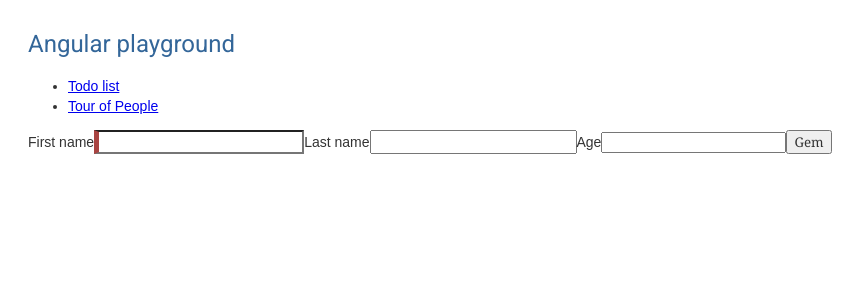
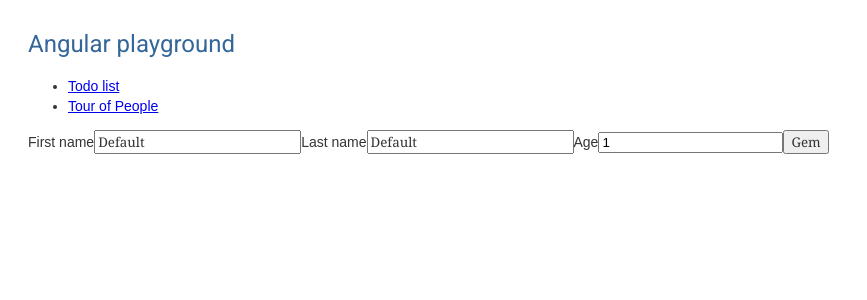
Before and after one commit to MartinALund/LearningAngular, an Angular app: page /people/createPerson in a window 1280 px wide. Shown: the top 300 px of the page, without its empty margins (0-867 px from the left). Built offline with nearby package versions, Linux system fonts and the light colour scheme.

Commit message:
Added validation to reactive form

```diff
--- a/src/app/app-routing.module.ts
+++ b/src/app/app-routing.module.ts
@@ -3,10 +3,11 @@ import { Routes, RouterModule } from '@angular/router';
 import {TodoComponent} from './todo/todo.component';
 import {PeopleComponent} from './people/people.component';
 import {PersonFormComponent} from './person-form/person-form.component';
+import {PersonFormReactiveComponent} from './person-form-reactive/person-form-reactive.component';
 
 const routes: Routes = [
   { path: 'people', component: PeopleComponent },
-  {path: 'people/createPerson', component: PersonFormComponent},
+  {path: 'people/createPerson', component: PersonFormReactiveComponent},
   { path: 'todo', component: TodoComponent },
 ];
 
--- /dev/null
+++ b/src/app/person-form-reactive/person-form-reactive.component.html
@@ -0,0 +1,21 @@
+<form [formGroup]="form" (ngSubmit)="onSubmit(form.value)">
+
+  <label for="firstName">First name</label>
+  <input
+    type="text" id="firstName"
+    required minlength="4"
+    formControlName="firstName">
+
+  <label for="lastName">Last name</label>
+  <input
+    type="text"
+    id="lastName"
+    formControlName="lastName">
+
+  <label for="age">Age</label>
+  <input
+    type="number"
+    id="age"
+    formControlName="age">
+  <button type="submit" [disabled]="!form.valid">Gem</button>
+</form>
--- /dev/null
+++ b/src/app/person-form-reactive/person-form-reactive.component.ts
@@ -0,0 +1,35 @@
+import { Component, OnInit } from '@angular/core';
+import {FormGroup, FormControl, Validators} from '@angular/forms';
+import {PersonService} from "../services/person.service";
+
+@Component({
+  selector: 'app-person-form-reactive',
+  templateUrl: './person-form-reactive.component.html',
+  styleUrls: ['./person-form-reactive.component.scss']
+})
+export class PersonFormReactiveComponent implements OnInit {
+  form: FormGroup;
+
+  constructor(private personService: PersonService) { }
+
+  ngOnInit(): void {
+    this.form = new FormGroup({
+        firstName: new FormControl('Default', Validators.compose([
+          Validators.pattern('^^[a-zA-Z_]*$'),
+          Validators.required,
+          ])),
+        lastName: new FormControl('Default', Validators.pattern('^^[a-zA-Z_]*$')),
+        age: new FormControl('1'),
+      }
+    );
+  }
+
+  onSubmit(person): void {
+    this.personService.addPerson(person).subscribe(() => {
+      // We only make the call if we subscribe because our service is returning an observable.
+      console.log('subbed');
+    });
+    console.log(person);
+  }
+
+}
```
Also changed, not shown: src/app/app.module.ts (+6 -4 lines), src/app/person-form-reactive/person-form-reactive.component.scss (added), 1 other file (tests, documents, lock files or other folders).
